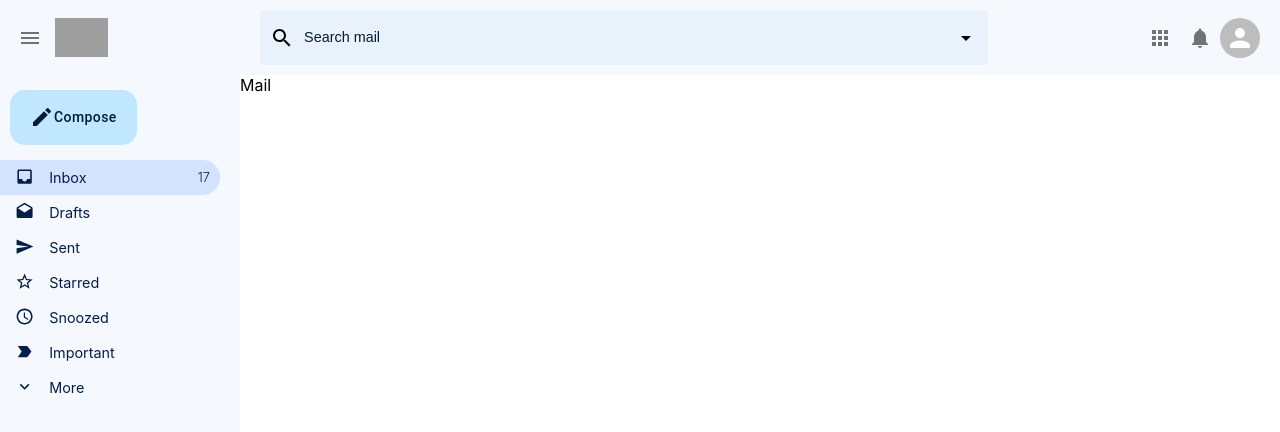
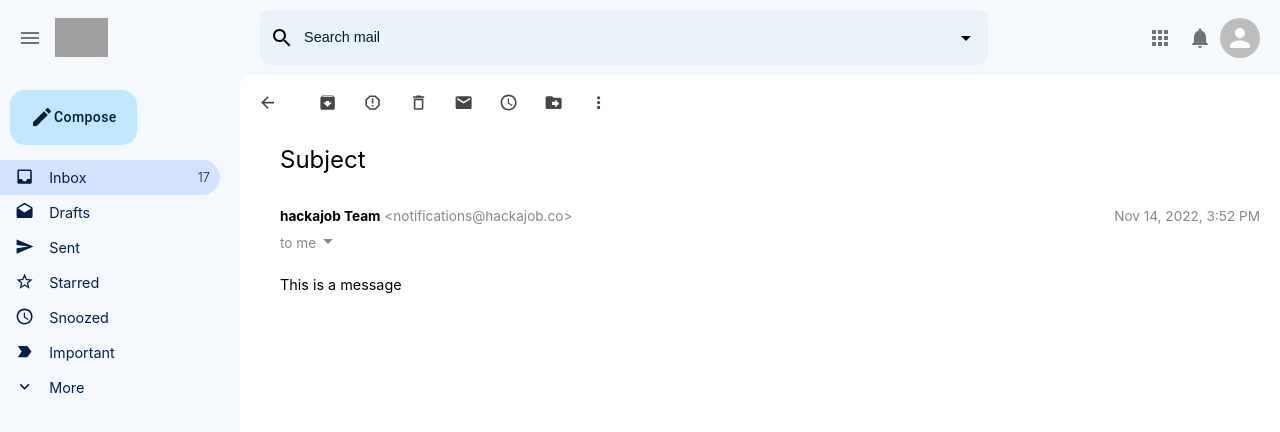
Before and after one commit to lauren-jones/gmail-clone, a React (Create React App) app: page /mail in a window 1280 px wide. Shown: the top 432 px of the page. Built offline with nearby package versions, Linux system fonts and the light colour scheme; grey boxes are pictures that could not be loaded.

Commit message:
Added mail component with styling

```diff
--- a/src/App.css
+++ b/src/App.css
@@ -1,10 +1,10 @@
 .app {
   height: 100vh;
   width: 100vw;
+  background: #f5f8fc;
 }
 
 .app__body {
   display: flex;
   height: 100vh;
-  width: 100vw;
 }
--- a/src/App.js
+++ b/src/App.js
@@ -12,7 +12,7 @@ function App() {
       <Header />
       <div className="app__body">
         <Sidebar />
-        <Routes>
+        <Routes className="app__main">
           <Route path="/mail" element={<Mail />} />
           <Route path="/" element={<EmailList />} />
         </Routes>
--- a/src/EmailList.css
+++ b/src/EmailList.css
@@ -1,6 +1,7 @@
 .emailList {
   flex: 1;
-  overflow: scroll;
+  background: white;
+  border-top-left-radius: 10px;
 }
 
 .emailList__settings {
@@ -9,9 +10,9 @@
   justify-content: space-between;
   position: sticky;
   top: 0;
-  background-color: white;
   z-index: 999;
   padding-right: 10px;
+  border-top-left-radius: 10px;
 }
 
 .emailList__settingsLeft {
@@ -27,6 +28,6 @@
 .emailList__sections {
   display: flex;
   align-items: center;
-  justify-content: space-evenly;
-  border-bottom: 1px solid whitesmoke;
+  max-width: 600px;
+  min-width: 350px;
 }
--- a/src/EmailList.js
+++ b/src/EmailList.js
@@ -50,13 +50,13 @@ function EmailList() {
       <div className="emailList_list">
         <EmailRow
           title="Amazon"
-          subject="Something interesting"
-          description="This is a description This is a description This is a description"
+          subject="Subject"
+          description="Description here with blah blah blah blah"
           time="10pm"
         />
         <EmailRow
           title="Google"
-          subject="Something interesting"
+          subject="Subject"
           description="This is a description"
           time="10pm"
         />
--- a/src/EmailRow.css
+++ b/src/EmailRow.css
@@ -2,14 +2,15 @@
   display: flex;
   align-items: center;
   height: 50px;
-  border-bottom: 1px solid whitesmoke;
+  border-top: 1px solid #e6e9ee;
   cursor: pointer;
-  z-index: 999;
+  text-decoration: none;
+  color: #444746;
 }
 
 .emailRow:hover {
-  box-shadow: 0px 4px 4px -2px rgba(0, 0, 0, 0.24);
-  border-top: 1px solid whitesmoke;
+  box-shadow: 0px 4px 4px 2px rgba(0, 0, 0, 0.24);
+  border-top: 1px solid #d8dce4;
 }
 
 .emailRow_message {
@@ -19,7 +20,7 @@
   font-size: 0.9rem;
 }
 
-.emailRow_message > h4 {
+.emailRow_message {
   width: 400px;
   white-space: nowrap;
   overflow: hidden;
@@ -29,12 +30,28 @@
   font-weight: 400;
 }
 
+.emailRow_message > h4 {
+  text-overflow: ellipsis;
+  overflow: hidden;
+  font-size: 0.9rem;
+  font-weight: 400;
+}
+
+.emailRow_description {
+  color: grey;
+}
+
 .emailRow_options {
   display: flex;
 }
 
+.emailRow_optionsIcon {
+  font-size: 1.2rem !important;
+  margin-left: -5px;
+}
+
 .emailRow_title {
-  flex: 0.3;
+  width: 120px;
 }
 
 .emailRow_title > h3 {
@@ -46,4 +63,6 @@
   padding-right: 15px;
   font-size: 0.9rem;
   font-weight: 400;
+  flex: 0.1;
+  margin-left: 10px;
 }
--- a/src/EmailRow.js
+++ b/src/EmailRow.js
@@ -2,18 +2,15 @@ import React from "react";
 import "./EmailRow.css";
 import { Checkbox, IconButton } from "@mui/material";
 import StarBorderIcon from "@mui/icons-material/StarBorder";
-import { LabelImportantOutlined } from "@mui/icons-material";
+import { Link } from "react-router-dom";
 
 function EmailRow({ id, title, subject, description, time }) {
   return (
-    <div className="emailRow">
+    <Link to="./mail" className="emailRow">
       <div className="emailRow_options">
         <Checkbox />
         <IconButton>
-          <StarBorderIcon />
-        </IconButton>
-        <IconButton>
-          <LabelImportantOutlined />
+          <StarBorderIcon className="emailRow_optionsIcon" />
         </IconButton>
       </div>
       <div className="emailRow_title">
@@ -21,12 +18,12 @@ function EmailRow({ id, title, subject, description, time }) {
       </div>
       <div className="emailRow_message">
         <h4>
-          {subject}
-          <span className="emailRow_description">{description}</span>
+          {subject}{" "}
+          <span className="emailRow_description">- {description}</span>
         </h4>
       </div>
       <p className="emailRow_time">{time}</p>
-    </div>
+    </Link>
   );
 }
 
--- a/src/Header.css
+++ b/src/Header.css
@@ -23,7 +23,7 @@
   align-items: center;
   background-color: #e9f1fb;
   padding: 10px;
-  border-radius: 5px;
+  border-radius: 10px;
 }
 
 .header__middle > .MuiIcon-root {
--- a/src/Mail.css
+++ b/src/Mail.css
@@ -0,0 +1,69 @@
+.mail {
+  flex: 1;
+  background: white;
+  border-top-left-radius: 10px;
+}
+
+.mail__tools {
+  display: flex;
+  align-items: center;
+  justify-content: space-between;
+  padding-top: 5px;
+  padding-left: 5px;
+}
+
+.mail__toolsLeft {
+  display: flex;
+}
+
+.mail_toolsIcon {
+  font-size: 1.2rem !important;
+  color: #444746 !important;
+  padding: 5px !important;
+}
+
+.mail_toolsLeft_Group {
+  padding-left: 15px;
+}
+
+.mail__body {
+  padding-left: 40px;
+}
+
+.mail__bodyHeader > h2 {
+  font-size: 1.5rem;
+  font-weight: 400;
+}
+
+.mail__bodyHeader > p {
+  font-size: 0.85rem;
+  display: flex;
+  align-items: center;
+  margin-top: -8px;
+  color: #888888;
+}
+
+.mail__message > p {
+  font-size: 0.9rem;
+  margin-top: 20px;
+  margin-right: 20px;
+  overflow-wrap: break-word;
+}
+
+.mail__bodyHeader_senderInfo {
+  display: flex;
+  align-items: center;
+  justify-content: space-between;
+  padding-right: 20px;
+}
+
+.mail__bodyHeader_senderInfo h3,
+.mail__bodyHeader_senderInfo p {
+  font-size: 0.85rem;
+  font-weight: 400;
+}
+
+.mail__bodyHeader_time,
+.mail__bodyHeader_email {
+  color: #888888;
+}
--- a/src/Mail.js
+++ b/src/Mail.js
@@ -1,8 +1,78 @@
 import React from "react";
 import "./Mail.css";
+import ArchiveIcon from "@mui/icons-material/Archive";
+import { IconButton } from "@mui/material";
+import ArrowBackIcon from "@mui/icons-material/ArrowBack";
+import ReportGmailerrorredIcon from "@mui/icons-material/ReportGmailerrorred";
+import DeleteOutlineIcon from "@mui/icons-material/DeleteOutline";
+import MarkunreadIcon from "@mui/icons-material/Markunread";
+import AccessTimeIcon from "@mui/icons-material/AccessTime";
+import DriveFileMoveIcon from "@mui/icons-material/DriveFileMove";
+import MoreVertIcon from "@mui/icons-material/MoreVert";
+import { Link } from "react-router-dom";
+import ArrowDropDownIcon from "@mui/icons-material/ArrowDropDown";
 
 function Mail() {
-  return <div className="mail">Mail</div>;
+  return (
+    <div className="mail">
+      <div className="mail__tools">
+        <div className="mail__toolsLeft">
+          <Link to="/">
+            <IconButton>
+              <ArrowBackIcon className="mail_toolsIcon" />
+            </IconButton>
+          </Link>
+          <div className="mail_toolsLeft_Group">
+            <IconButton>
+              <ArchiveIcon className="mail_toolsIcon" />
+            </IconButton>
+            <IconButton>
+              <ReportGmailerrorredIcon className="mail_toolsIcon" />
+            </IconButton>
+            <IconButton>
+              <DeleteOutlineIcon className="mail_toolsIcon" />
+            </IconButton>
+            <IconButton>
+              <MarkunreadIcon className="mail_toolsIcon" />
+            </IconButton>
+            <IconButton>
+              <AccessTimeIcon className="mail_toolsIcon" />
+            </IconButton>
+            <IconButton>
+              <DriveFileMoveIcon className="mail_toolsIcon" />
+            </IconButton>
+            <IconButton>
+              <MoreVertIcon className="mail_toolsIcon" />
+            </IconButton>
+          </div>
+        </div>
+        <div className="mail__toolsRight"></div>
+      </div>
+      <div className="mail__body">
+        <div className="mail__bodyHeader">
+          <h2>Subject</h2>
+          <div className="mail__bodyHeader_senderInfo">
+            <h3>
+              <strong>hackajob Team</strong>
+              <span className="mail__bodyHeader_email">
+                {" <"}notifications@hackajob.co{"> "}
+              </span>
+            </h3>
+            <p className="mail__bodyHeader_time">Nov 14, 2022, 3:52 PM</p>
+          </div>
+          <p>
+            to me
+            <span>
+              <ArrowDropDownIcon />
+            </span>
+          </p>
+        </div>
+        <div className="mail__message">
+          <p>This is a message</p>
+        </div>
+      </div>
+    </div>
+  );
 }
 
 export default Mail;
--- a/src/index.css
+++ b/src/index.css
@@ -1,13 +1,7 @@
 body {
   margin: 0;
-  font-family: -apple-system, BlinkMacSystemFont, 'Segoe UI', 'Roboto', 'Oxygen',
-    'Ubuntu', 'Cantarell', 'Fira Sans', 'Droid Sans', 'Helvetica Neue',
+  font-family: -apple-system, BlinkMacSystemFont, "Segoe UI", "Roboto", "Oxygen",
+    "Ubuntu", "Cantarell", "Fira Sans", "Droid Sans", "Helvetica Neue",
     sans-serif;
-  -webkit-font-smoothing: antialiased;
-  -moz-osx-font-smoothing: grayscale;
+  background: #f5f8fc;
 }
-
-code {
-  font-family: source-code-pro, Menlo, Monaco, Consolas, 'Courier New',
-    monospace;
-}
```
